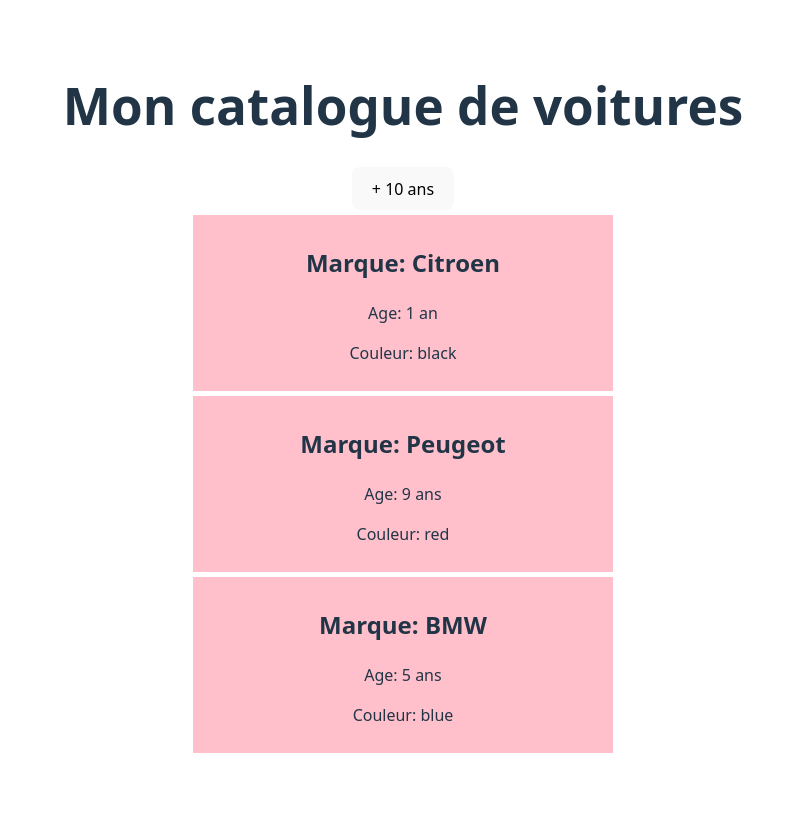
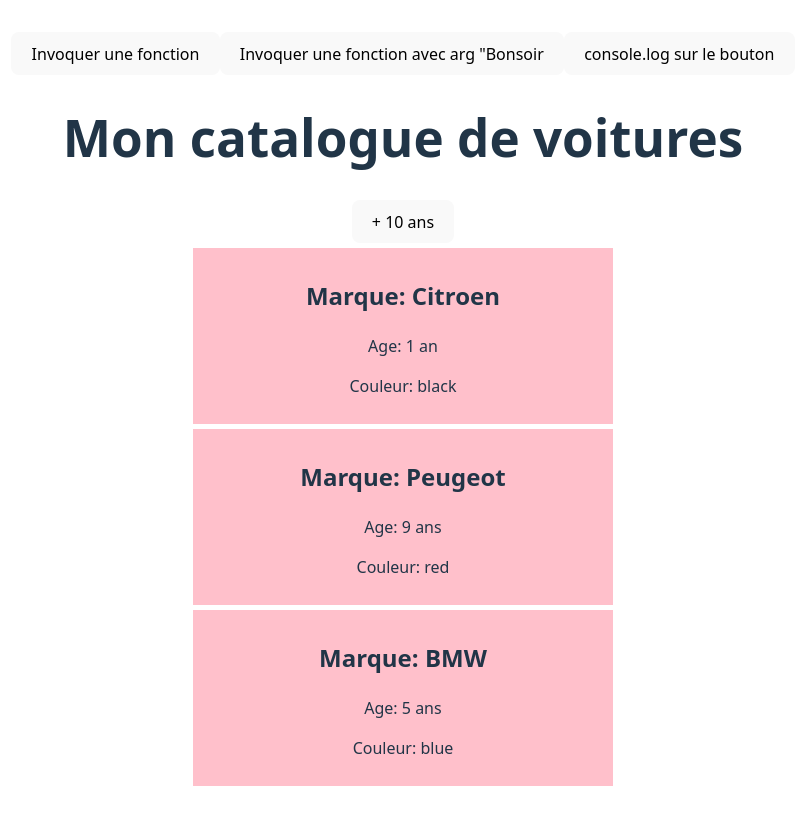
Before and after one commit to emmanuelMartin53/cars, a React (Vite) app: page / in a window 1280 px wide. Shown: the whole page, without its empty margins (237-1042 px from the left). Before the commit the page ends 800 px from the top, so only its background shows below. Built offline with nearby package versions, Linux system fonts and the light colour scheme.

Commit message:
exercices sur ecouteurs evenement onClick + creation components Welcome

```diff
--- a/src/App.jsx
+++ b/src/App.jsx
@@ -1,5 +1,6 @@
 import { Component } from 'react'
 import Mycars from './components/Mycars';
+import Welcome from './components/Welcome';
 import './App.css'
 
 
@@ -14,6 +15,7 @@
   render () {
     return (
       <div className="App">
+        <Welcome />
         <Mycars  title={this.state.title}/>
       </div>
     );
--- a/src/components/Mycars.jsx
+++ b/src/components/Mycars.jsx
@@ -69,8 +69,6 @@
             year={BMW.year}
           /> */}
 
-
-
           {
 
             this.state.voitures.map(({name, color, year}, index) => { // Destructuring sur object "voiture" placé en paramètre méthode .map()
--- /dev/null
+++ b/src/components/Welcome.jsx
@@ -0,0 +1,28 @@
+
+
+const Welcome = () => {
+
+  const bonjour = () => {
+    console.log("Bonjour")
+  }
+
+  const bonsoir = (bonsoir) => {
+    console.log(bonsoir)
+  }
+
+  return (
+    <div>
+      {/* Invoquer une fonction "Bonjour" qui affichera console.log("Bonjour"*/}
+      <button onClick={bonjour}>Invoquer une fonction</button>
+
+      {/* Invoquer une fonction "Bonsoir" avec un argument "Bonsoir" qui affichera console.log("Bonsoir")*/}
+      <button onClick={() => bonsoir("Bonsoir")}>Invoquer une fonction avec arg "Bonsoir</button>
+
+      {/* lancer le console.log("Bonne nuit")après le click sans invoquer de fonction */}
+      <button onClick={() => console.log("Bonne nuit")}>console.log sur le bouton</button>
+    </div>
+  )
+
+}
+
+export default Welcome
```
